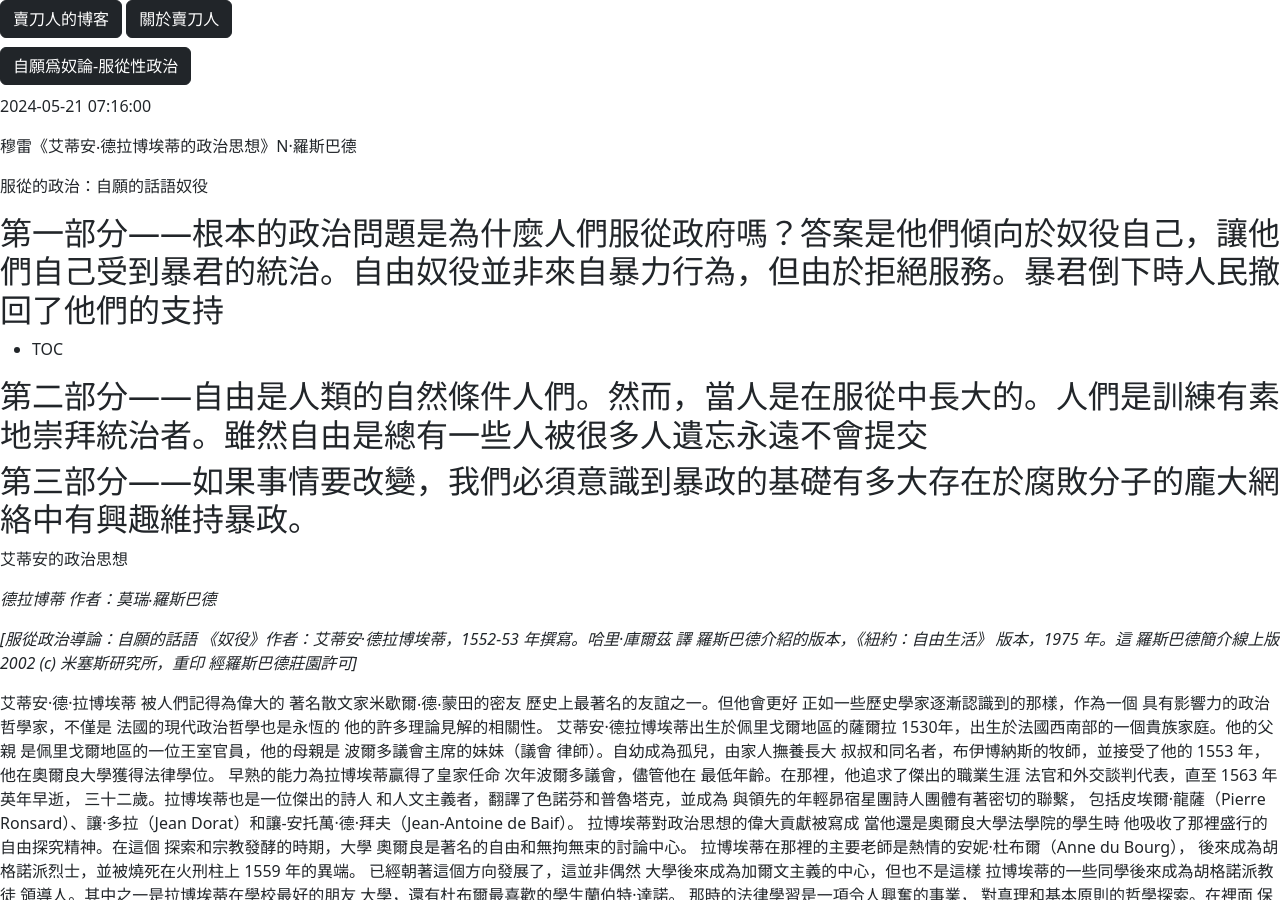
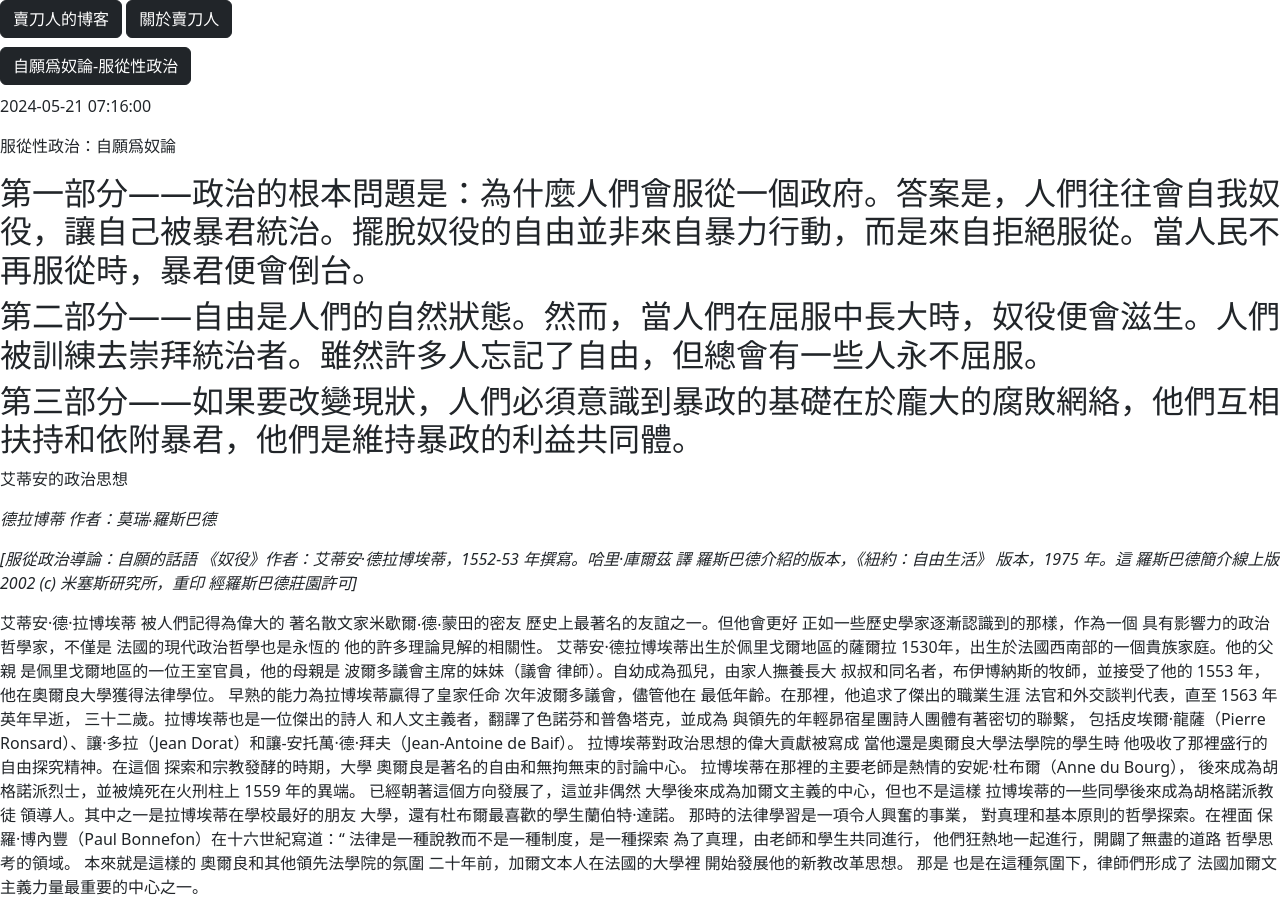
Before and after one commit to maidaoren/maidaoren.github.io, a Jekyll site: the page built from _posts/2024-05-21-The-Politics-of-Obedience.md, in a window 1280 px wide and 900 px high. Built offline with Jekyll 4.4.1, drawn with Linux system fonts in a browser that asks for light colours.

Commit message:
Update 2024-05-21-The-Politics-of-Obedience.md

```diff
--- a/_posts/2024-05-21-The-Politics-of-Obedience.md
+++ b/_posts/2024-05-21-The-Politics-of-Obedience.md
@@ -4,17 +4,14 @@ title: 自願爲奴論-服從性政治
 date:   2024-05-21 15:16:00 +0800
 # categories: msc
 ---
-穆雷《艾蒂安‧德拉博埃蒂的政治思想》N·羅斯巴德
+服從性政治：自願爲奴論
 
-服從的政治：自願的話語奴役
+## 第一部分——政治的根本問題是：為什麼人們會服從一個政府。答案是，人們往往會自我奴役，讓自己被暴君統治。擺脫奴役的自由並非來自暴力行動，而是來自拒絕服從。當人民不再服從時，暴君便會倒台。
 
-## 第一部分——根本的政治問題是為什麼人們服從政府嗎？答案是他們傾向於奴役自己，讓他們自己受到暴君的統治。自由奴役並非來自暴力行為，但由於拒絕服務。暴君倒下時人民撤回了他們的支持
-* TOC
+## 第二部分——自由是人們的自然狀態。然而，當人們在屈服中長大時，奴役便會滋生。人們被訓練去崇拜統治者。雖然許多人忘記了自由，但總會有一些人永不屈服。
 
-## 第二部分——自由是人類的自然條件人們。然而，當人是在服從中長大的。人們是訓練有素地崇拜統治者。雖然自由是總有一些人被很多人遺忘永遠不會提交
 
-## 第三部分——如果事情要改變，我們必須意識到暴政的基礎有多大存在於腐敗分子的龐大網絡中有興趣維持暴政。
-
+## 第三部分——如果要改變現狀，人們必須意識到暴政的基礎在於龐大的腐敗網絡，他們互相扶持和依附暴君，他們是維持暴政的利益共同體。
 
 艾蒂安的政治思想
 
```
